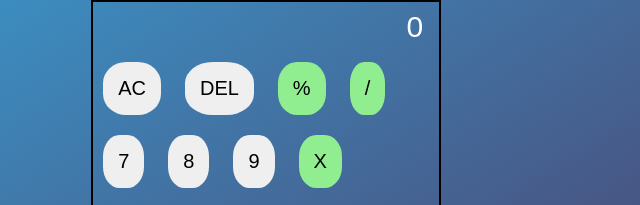
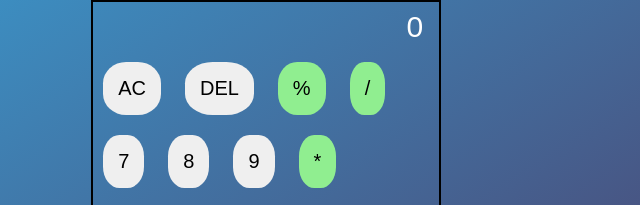
Before and after one commit to mohitpandey32/Simple-Calculator-Using-HTML-CSS-JavaScript, a plain HTML site: page index.html in a window 1280 px wide. Shown: the top 205 px of the page, 374-1014 px from the left. Drawn offline with Linux system fonts and the light colour scheme.

Commit message:
Update index.html
Changed X into *

```diff
--- a/index.html
+++ b/index.html
@@ -23,7 +23,7 @@
     <button id="add">7</button>
     <button id="sub">8</button>
     <button id="multiply">9</button>
-    <button id="operator">X</button>
+    <button id="operator">*</button>
 </div>
 <div id="symbols">
     <button id="add">4</button>
```
